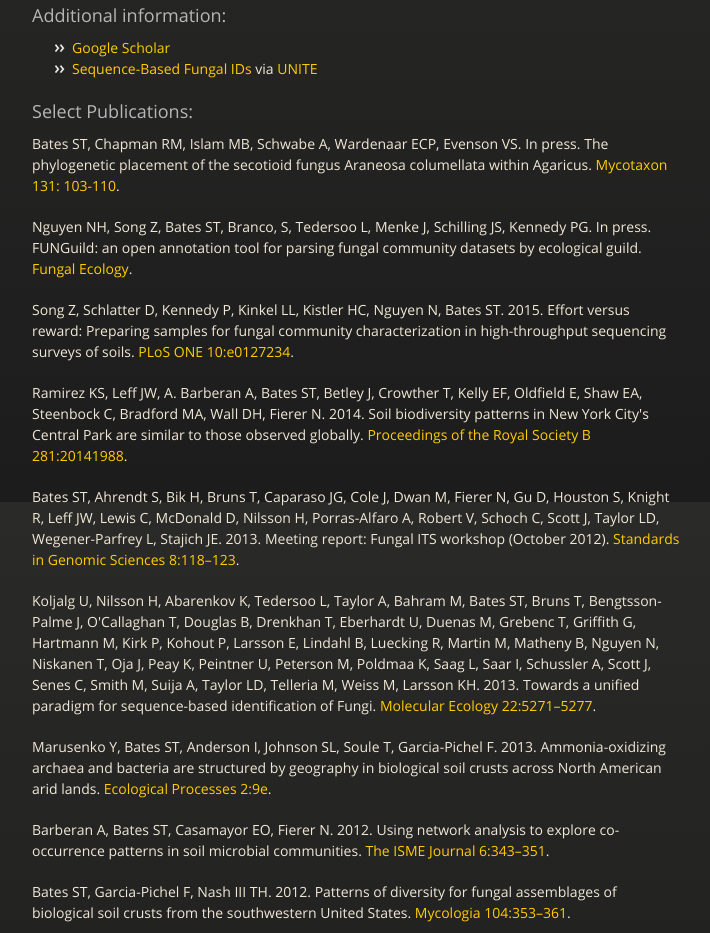
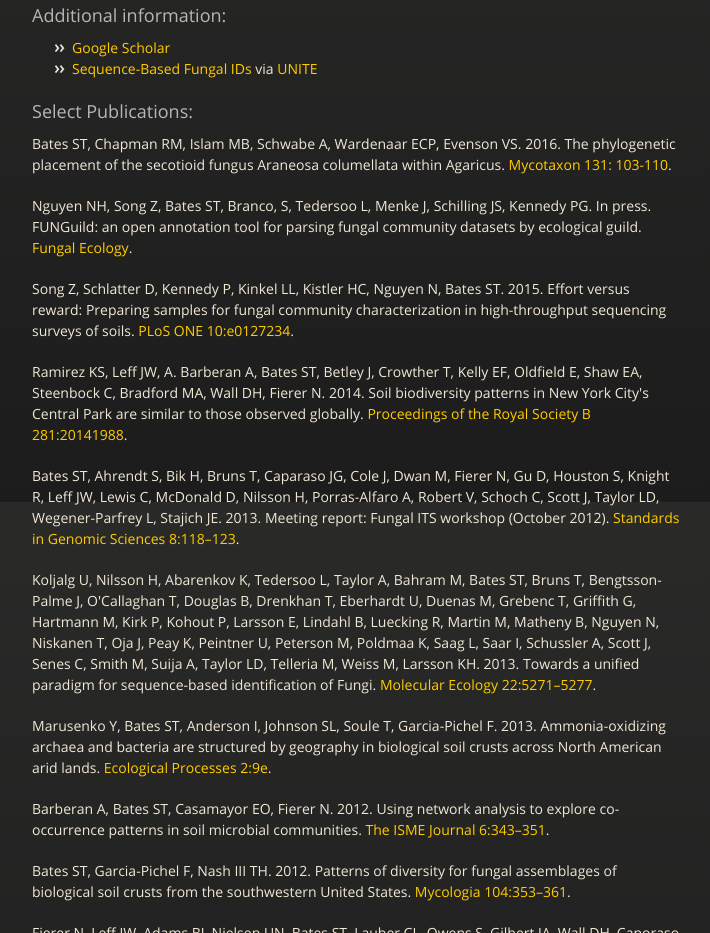
Before and after one commit to UMNFuN/index, a plain HTML site: page index.html in a window 1280 px wide. Shown: the part 1098-2031 px from the top of the page, without its empty margins (283-993 px from the left). Drawn offline with nearby package versions, Linux system fonts and the light colour scheme.

Commit message:
Update index.html

```diff
--- a/index.html
+++ b/index.html
@@ -82,7 +82,7 @@
 <h3>
 <a id="select-publications" class="anchor" href="#select-publications" aria-hidden="true"><span class="octicon octicon-link"></span></a>Select Publications:</h3>
 
-<p>Bates ST, Chapman RM, Islam MB, Schwabe A, Wardenaar ECP, Evenson VS. In press. The phylogenetic placement of the secotioid fungus Araneosa columellata within Agaricus. <a href="http://www.ingentaconnect.com/content/mtax/mt" target="_blank">Mycotaxon 131: 103-110</a>.</p>
+<p>Bates ST, Chapman RM, Islam MB, Schwabe A, Wardenaar ECP, Evenson VS. 2016. The phylogenetic placement of the secotioid fungus Araneosa columellata within Agaricus. <a href="http://www.ingentaconnect.com/content/mtax/mt" target="_blank">Mycotaxon 131: 103-110</a>.</p>
 
 <p>Nguyen NH, Song Z, Bates ST, Branco, S, Tedersoo L, Menke J, Schilling JS, Kennedy PG. In press. FUNGuild: an open annotation tool for parsing fungal community datasets by ecological guild. <a href="http://www.sciencedirect.com/science/article/pii/S1754504815000847" target="_blank">Fungal Ecology</a>.</p>
 
```
